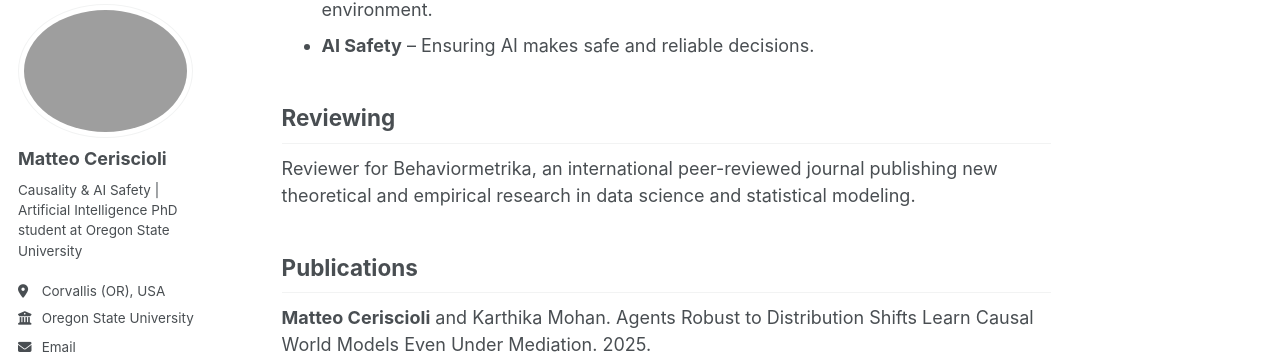
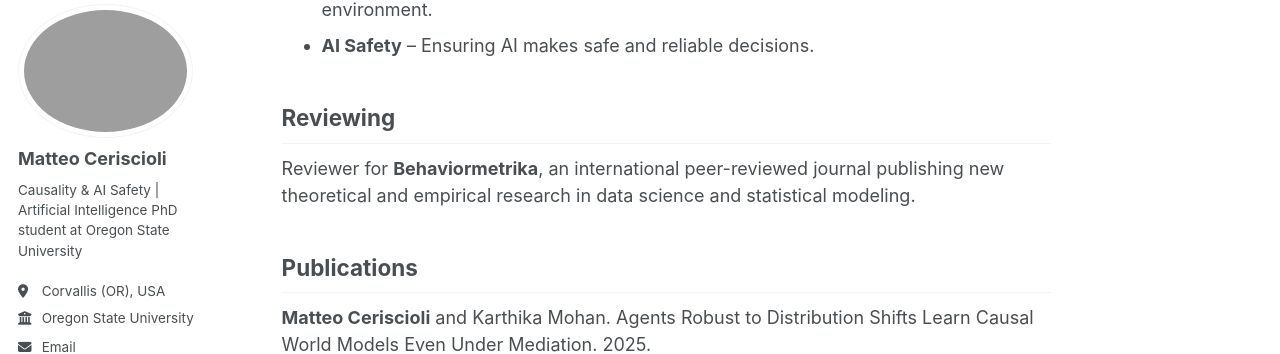
Before and after one commit to matteoceriscioli/matteoceriscioli.github.io, a Jekyll site: the page built from _pages/about.md, in a window 1280 px wide and 900 px high, scrolled down 386 px. Shown: the part 102-456 px from the top of the window. Built offline with Jekyll 4.4.1, drawn with Linux system fonts in a browser that asks for light colours; some web fonts are replaced.

```diff
--- a/_pages/about.md
+++ b/_pages/about.md
@@ -17,7 +17,7 @@ I am a **PhD student in Artificial Intelligence** at *Oregon State University*,
 - **AI Safety** – Ensuring AI makes safe and reliable decisions.
 
 ## Reviewing
-Reviewer for Behaviormetrika, an international peer-reviewed journal publishing new theoretical and empirical research in data science and statistical modeling.
+Reviewer for **Behaviormetrika**, an international peer-reviewed journal publishing new theoretical and empirical research in data science and statistical modeling.
 
 ## Publications
 
```
